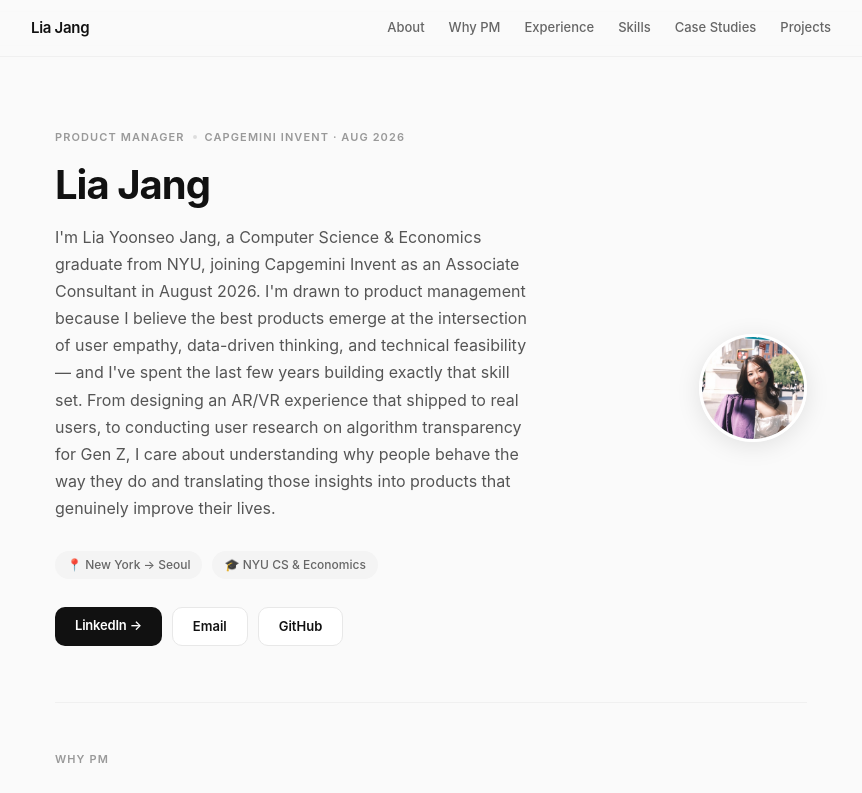
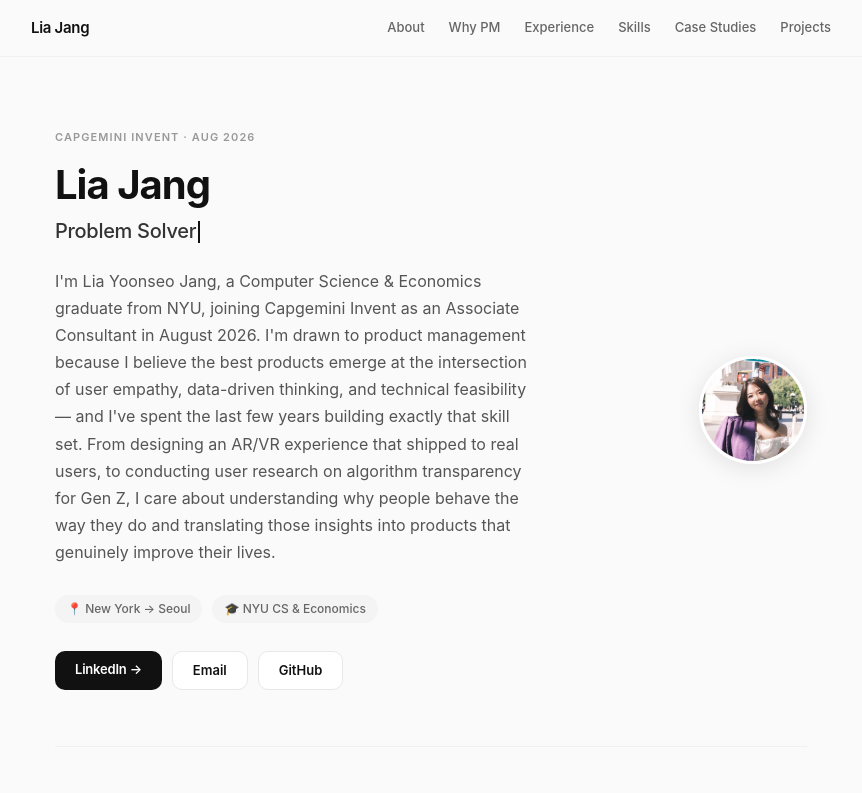
Before and after one commit to LiaYoonseoJang/personal-website, a React (Create React App) app: page / in a window 1280 px wide. Shown: the top 793 px of the page, without its empty margins (209-1071 px from the left). Built offline with nearby package versions, Linux system fonts and the light colour scheme.

Commit message:
add typing animation to hero

```diff
--- a/src/partials/MainHome.js
+++ b/src/partials/MainHome.js
@@ -1,12 +1,37 @@
-import React from "react";
+import React, { useEffect, useState } from "react";
 import { Link } from "react-router-dom";
 import Footer from "./Footer";
 import Experience from "./Experience";
 import data from "../assets/data";
 import profileImg from "../images/profile.jpg";
 
+const useTypingEffect = (words, typingSpeed = 80, deletingSpeed = 50, pauseTime = 1800) => {
+  const [displayed, setDisplayed] = useState("");
+  const [wordIndex, setWordIndex] = useState(0);
+  const [isDeleting, setIsDeleting] = useState(false);
+
+  useEffect(() => {
+    const current = words[wordIndex];
+    let timeout;
+    if (!isDeleting && displayed.length < current.length) {
+      timeout = setTimeout(() => setDisplayed(current.slice(0, displayed.length + 1)), typingSpeed);
+    } else if (!isDeleting && displayed.length === current.length) {
+      timeout = setTimeout(() => setIsDeleting(true), pauseTime);
+    } else if (isDeleting && displayed.length > 0) {
+      timeout = setTimeout(() => setDisplayed(current.slice(0, displayed.length - 1)), deletingSpeed);
+    } else if (isDeleting && displayed.length === 0) {
+      setIsDeleting(false);
+      setWordIndex((prev) => (prev + 1) % words.length);
+    }
+    return () => clearTimeout(timeout);
+  }, [displayed, isDeleting, wordIndex, words, typingSpeed, deletingSpeed, pauseTime]);
+
+  return displayed;
+};
+
 const MainHome = () => {
   const { name, social, about, skills, projects, case_studies } = data;
+  const typedText = useTypingEffect(["Product Manager", "Problem Solver", "Data-Driven Thinker", "Aspiring PM"]);
 
   return (
     <div style={{ fontFamily: "'Inter', -apple-system, sans-serif", background: "#fafafa", minHeight: "100vh" }}>
@@ -34,13 +59,16 @@
           <div style={{ display: "grid", gridTemplateColumns: "1fr auto", gap: 40, alignItems: "center" }}>
             <div>
               <div style={{ display: "flex", alignItems: "center", gap: 8, marginBottom: 16 }}>
-                <span style={{ fontSize: 11, fontWeight: 600, letterSpacing: "0.1em", textTransform: "uppercase", color: "#999" }}>Product Manager</span>
-                <span style={{ width: 4, height: 4, borderRadius: "50%", background: "#ddd" }}></span>
                 <span style={{ fontSize: 11, fontWeight: 600, letterSpacing: "0.1em", textTransform: "uppercase", color: "#999" }}>Capgemini Invent · Aug 2026</span>
               </div>
-              <h1 style={{ fontSize: 40, fontWeight: 700, color: "#111", lineHeight: 1.15, letterSpacing: "-1px", marginBottom: 16 }}>
+              <h1 style={{ fontSize: 40, fontWeight: 700, color: "#111", lineHeight: 1.15, letterSpacing: "-1px", marginBottom: 8 }}>
                 {name}
               </h1>
+              <div style={{ fontSize: 20, fontWeight: 500, color: "#333", marginBottom: 20, minHeight: 32, letterSpacing: "-0.3px" }}>
+                <span>{typedText}</span>
+                <span style={{ display: "inline-block", width: 2, height: "1.1em", background: "#111", marginLeft: 2, verticalAlign: "middle", animation: "blink 1s step-end infinite" }} />
+                <style>{`@keyframes blink { 0%,100%{opacity:1} 50%{opacity:0} }`}</style>
+              </div>
               <p style={{ fontSize: 16, color: "#555", lineHeight: 1.7, maxWidth: 480, marginBottom: 28 }}>
                 {about.description}
               </p>
```
